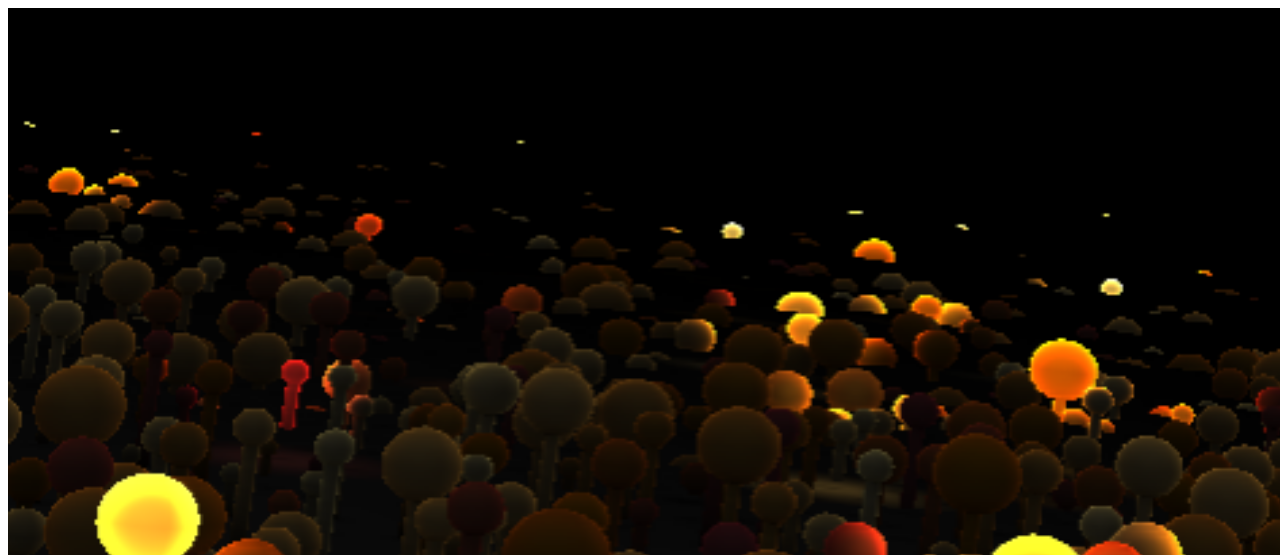
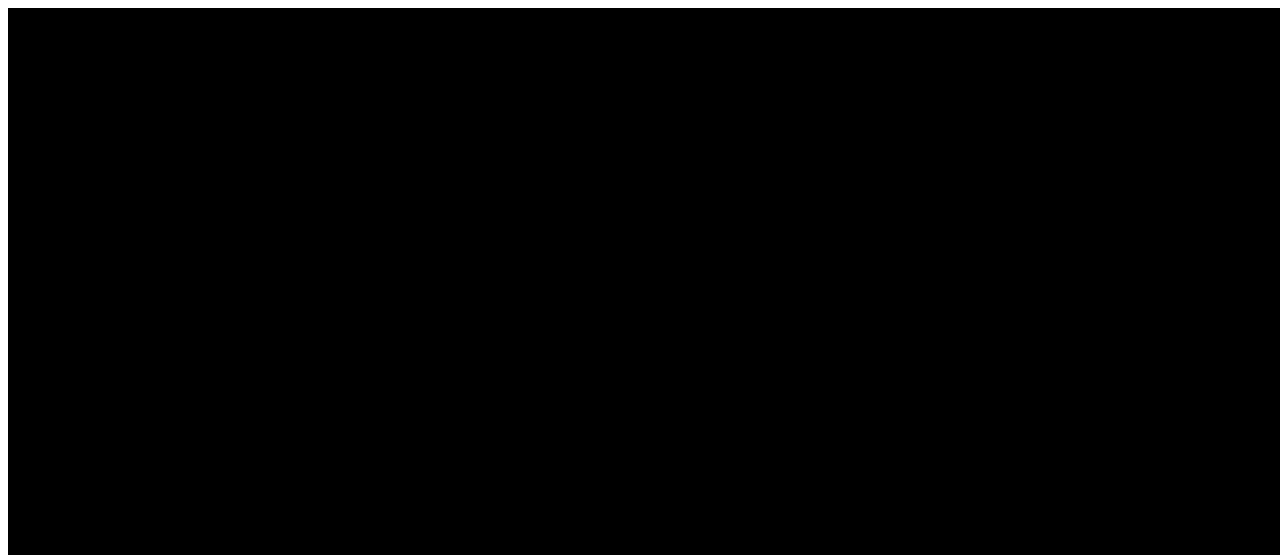
Before and after one commit to web3world/nft5, a plain HTML site: page index.html in a window 1280 px wide. Shown: the top 555 px of the page. Drawn offline with Linux system fonts and the light colour scheme.

Commit message:
Update index.html

```diff
--- a/index.html
+++ b/index.html
@@ -26,9 +26,8 @@
         <div> <span style="color:#ffe0178a; font-size: 10px;"> DeBox开发者社群 | 2023</span></div>
     </div>
 
-    <div id="container" style="background-color: #fff;
-    background-image: url(./bg.png) ;
-    background-repeat: no-repeat;
+    <div id="container" style="background-color: #000;
+
     position: absolute;
     width: 100%;
     height: 100%;
```
